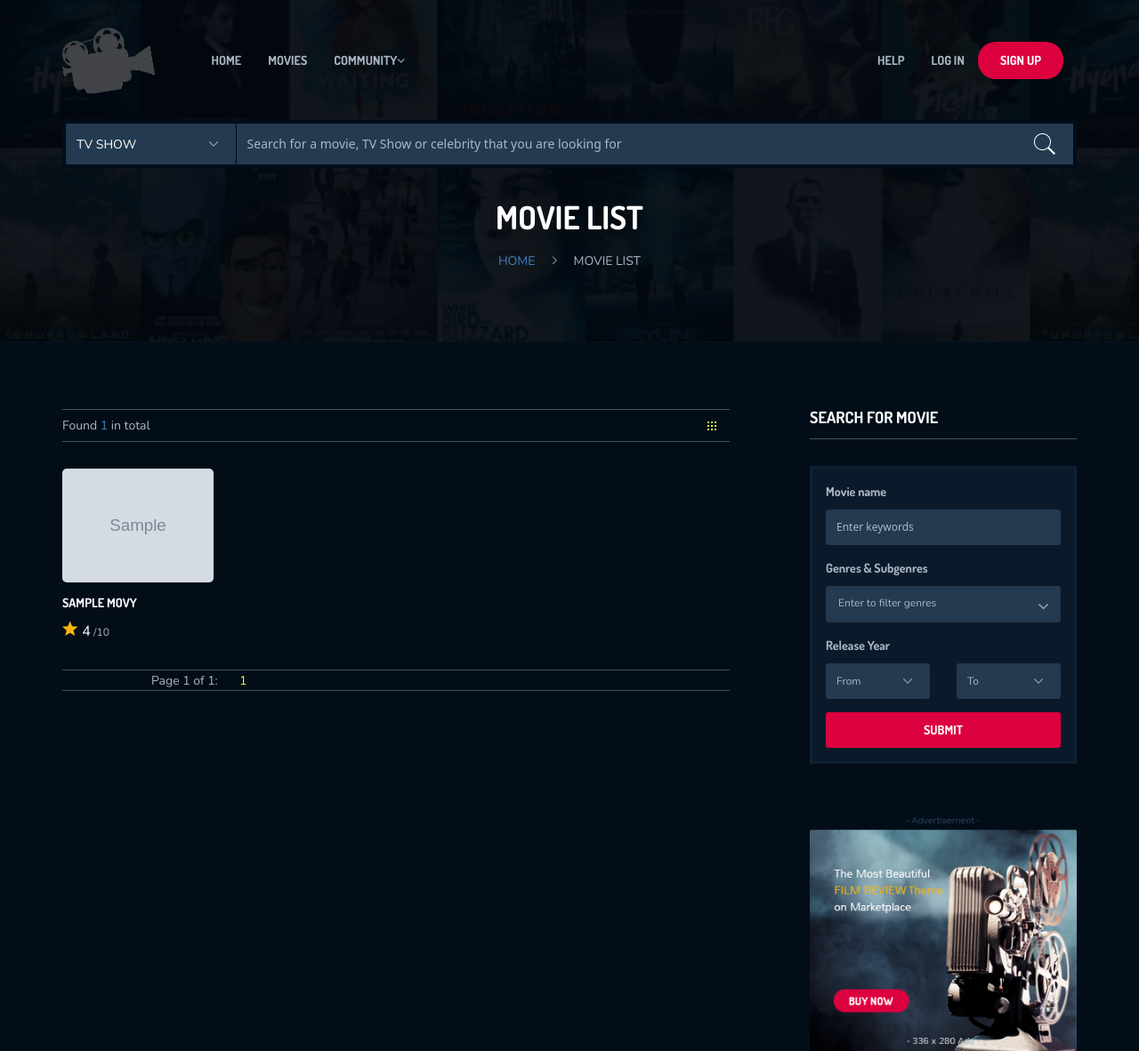
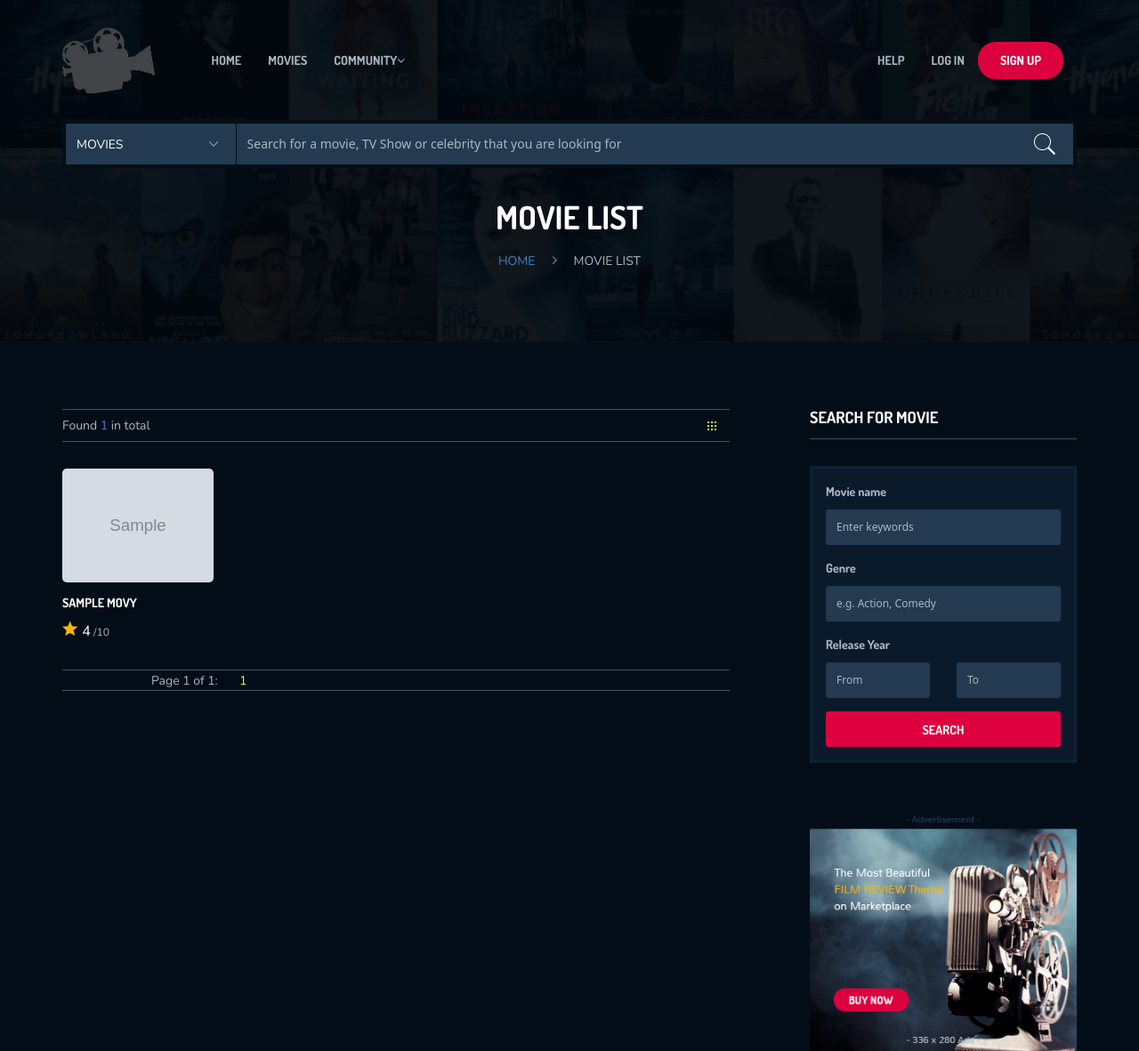
Before and after one commit to Grim195/Projekt, a PHP site: page /moviegrid.php in a window 1280 px wide. Shown: the top 1182 px of the page at 89% size. Run offline with PHP 8.4, Linux system fonts and the light colour scheme; tables that the repository leaves empty or names only in its code hold one stand-in row (values such as "Sample post"); grey boxes marked "Sample" are stand-in pictures; some libraries are stand-ins or nearby versions.

Commit message:
search bar a search form

```diff
--- a/DB/movieportfolio.php
+++ b/DB/movieportfolio.php
@@ -5,6 +5,8 @@ require_once __DIR__ . '/../classes/MovieManager.php';
 $db = new Database();
 $conn = $db->getConnection();
 $movieManager = new MovieManager($conn);
+
+
 
 // Pagination
 $perPage = 12;
@@ -22,4 +24,19 @@ $latestMovies = $movieManager->getLatestMovies(5);
 $inTheatreMovies = $movieManager->getMoviesWithUpcomingShowtimes(5);
 //top rated
 $topRatedMovies = $movieManager->getTopRatedMovies();
+$searchQuery = isset($_GET['q']) ? trim($_GET['q']) : '';
+// Grab GET filters
+$title     = $_GET['title'] ?? '';
+$genre     = $_GET['genre'] ?? '';
+$yearFrom  = $_GET['year_from'] ?? null;
+$yearTo    = $_GET['year_to'] ?? null;
+
+// Fetch filtered movies
+$movies = $movieManager->searchMoviesAdvanced($title, $genre, $yearFrom, $yearTo);
+$totalMovies = count($movies);
+// Search bar
+$results = [];
+if ($searchQuery !== '') {
+    $results = $movieManager->searchMovies($searchQuery);
+}
 ?>
--- a/classes/MovieManager.php
+++ b/classes/MovieManager.php
@@ -74,4 +74,42 @@ public function getTopRatedMovies($limit = 4) {
     $stmt->execute();
     return $stmt->fetchAll();
 }
+public function searchMovies(string $keyword): array {
+    $stmt = $this->db->prepare("SELECT * FROM movies WHERE title LIKE ? OR genre LIKE ? OR director LIKE ? OR stars LIKE ?");
+    $searchTerm = "%" . $keyword . "%";
+    $stmt->execute([$searchTerm, $searchTerm, $searchTerm, $searchTerm]);
+    return $stmt->fetchAll();
 }
+
+public function searchMoviesAdvanced($title = '', $genre = '', $yearFrom = null, $yearTo = null): array {
+    $sql = "SELECT * FROM movies WHERE 1=1";
+    $params = [];
+
+    if (!empty($title)) {
+        $sql .= " AND title LIKE ?";
+        $params[] = '%' . $title . '%';
+    }
+
+    if (!empty($genre)) {
+        $sql .= " AND genre LIKE ?";
+        $params[] = '%' . $genre . '%';
+    }
+
+    if (!empty($yearFrom)) {
+        $sql .= " AND YEAR(release_date) >= ?";
+        $params[] = $yearFrom;
+    }
+
+    if (!empty($yearTo)) {
+        $sql .= " AND YEAR(release_date) <= ?";
+        $params[] = $yearTo;
+    }
+
+    $sql .= " ORDER BY created_at DESC";
+
+    $stmt = $this->db->prepare($sql);
+    $stmt->execute($params);
+
+    return $stmt->fetchAll();
+}
+}
--- a/index.php
+++ b/index.php
@@ -130,7 +130,6 @@ include_once "parts/nav.php";
 								<span>Actor</span>
 							</div>
 						</div>
-						<a href="#" class="btn">See all celebrities<i class="ion-ios-arrow-right"></i></a>
 					</div>
 				</div>
 			</div>
--- a/moviegrid.php
+++ b/moviegrid.php
@@ -72,45 +72,30 @@ $isAdmin = isset($_SESSION['user_id']) && $_SESSION['user_id'] == 1;
         							</div>
     							</div>
 								<?php endif; ?>
-						<form class="form-style-1" action="#">
+						<!--Search form -->
+						<form class="form-style-1" method="GET" action="moviegrid.php">
     						<div class="row">
         						<div class="col-md-12 form-it">
             						<label>Movie name</label>
-									<input type="text" placeholder="Enter keywords">
+            						<input type="text" name="title" placeholder="Enter keywords" value="<?= htmlspecialchars($_GET['title'] ?? '') ?>">
         						</div>
         						<div class="col-md-12 form-it">
-									<label>Genres & Subgenres</label>
-									<div class="group-ip">
-										<select
-											name="skills" multiple="" class="ui fluid dropdown">
-											<option value="">Enter to filter genres</option>
-											<option value="Action1">Action 1</option>
-					                        <option value="Action2">Action 2</option>
-					                        <option value="Action3">Action 3</option>
-					                        <option value="Action4">Action 4</option>
-					                        <option value="Action5">Action 5</option>
-										</select>
-									</div>
+            						<label>Genre</label>
+            						<input type="text" name="genre" placeholder="e.g. Action, Comedy" value="<?= htmlspecialchars($_GET['genre'] ?? '') ?>">
         						</div>
         						<div class="col-md-12 form-it">
             						<label>Release Year</label>
             						<div class="row">
                 						<div class="col-md-6">
-											<select>
-											  <option value="range">From</option>
-											  <option value="number">10</option>
-											</select>
+                    						<input type="number" name="year_from" placeholder="From" value="<?= htmlspecialchars($_GET['year_from'] ?? '') ?>">
                 						</div>
                 						<div class="col-md-6">
-											<select>
-											  <option value="range">To</option>
-											  <option value="number">20</option>
-											</select>
+                    						<input type="number" name="year_to" placeholder="To" value="<?= htmlspecialchars($_GET['year_to'] ?? '') ?>">
                 						</div>
             						</div>
         						</div>
-								<div class="col-md-12 ">
-									<input class="submit" type="submit" value="submit">
+        						<div class="col-md-12">
+            						<input class="submit" type="submit" value="Search">
         						</div>
     						</div>
 						</form>
--- a/parts/nav.php
+++ b/parts/nav.php
@@ -58,12 +58,11 @@ if (session_status() === PHP_SESSION_NONE) {
 	    </nav>
 
 	    <!-- top search form -->
-	    <div class="top-search">
-	    	<select>
-				<option value="united">TV show</option>
-				<option value="saab">Others</option>
-			</select>
-			<input type="text" placeholder="Search for a movie, TV Show or celebrity that you are looking for">
-	    </div>
+<form class="top-search" method="GET" action="search.php">
+    <select name="category" disabled>
+        <option value="movies" selected>Movies</option>
+    </select>
+    <input type="text" name="q" placeholder="Search for a movie, TV Show or celebrity that you are looking for" required>
+</form>
 	</div>
 </header>
```
Also changed, not shown: search.php (added, +35 -0 lines). Lines whose indentation alone changed are shown as unchanged.
